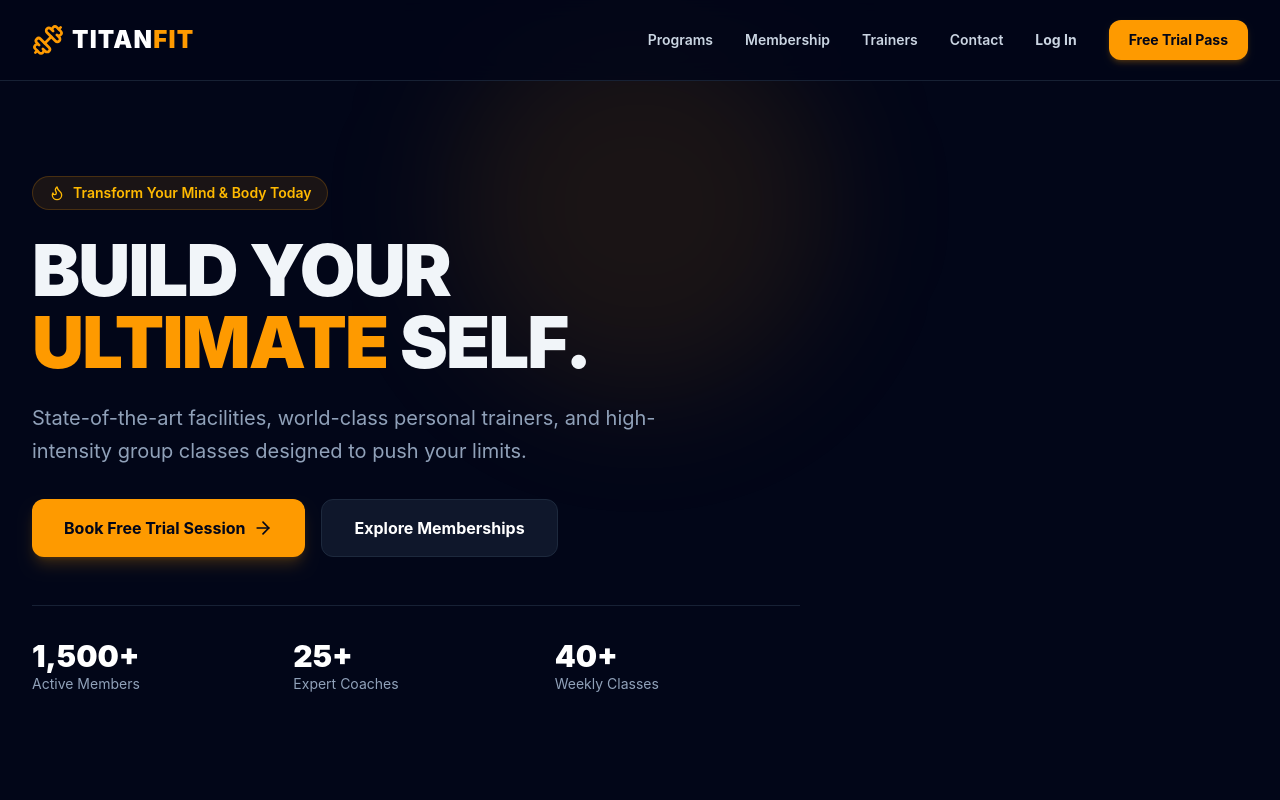
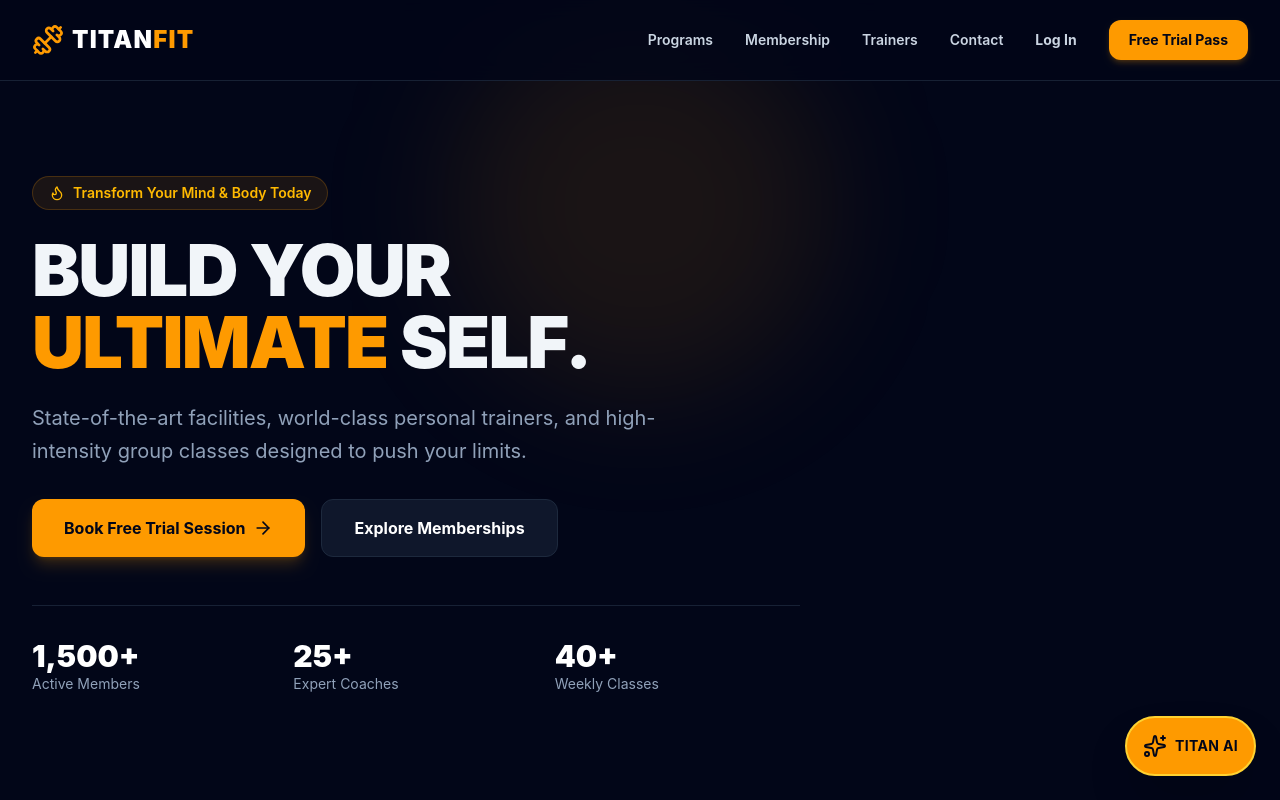
Before and after one commit to shivam1234tiwari/titanfit-gym, a React (Vite) app in the folder client/: page / in a window 1280 px wide. Shown: the top 800 px of the page. Built offline with nearby package versions, Linux system fonts and the light colour scheme.

Commit message:
Add missing AIChatbot component to repository

```diff
--- a/client/src/App.jsx
+++ b/client/src/App.jsx
@@ -11,7 +11,7 @@ import FreeTrialModal from './components/FreeTrialModal';
 import AdminDashboard from './components/AdminDashboard';
 import AuthModal from './components/AuthModal';
 import UserProfile from './components/UserProfile';
-// import AIChatbot from './components/AIChatbot';
+import AIChatbot from './components/AIChatbot';
 import { ShieldAlert, Lock, X } from 'lucide-react';
 
 const GOOGLE_CLIENT_ID = "YOUR_GOOGLE_CLIENT_ID_HERE.apps.googleusercontent.com";
@@ -118,7 +118,7 @@ export default function App() {
           </button>
         </footer>
 
-        {/* <AIChatbot /> */}
+        <AIChatbot />
 
         <FreeTrialModal
           isOpen={isModalOpen}
```
